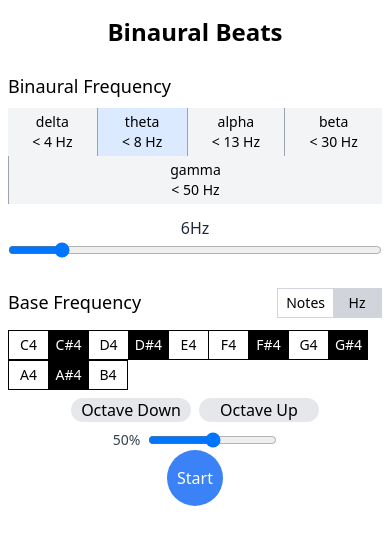
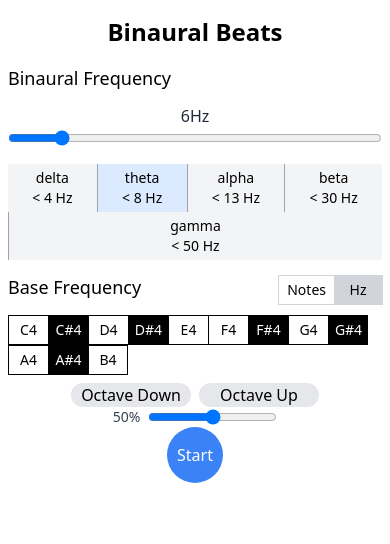
Before and after one commit to Britnell/binaural-beats, a Vue app: page / in a window 390 px wide. Shown: the top 544 px of the page. Built offline with nearby package versions, Linux system fonts and the light colour scheme.

Commit message:
mobile, romve box border + some padding

```diff
--- a/src/App.vue
+++ b/src/App.vue
@@ -2,7 +2,7 @@
 import BinauralWave from "./components/BinauralWave.vue";
 </script>
 <template>
-  <div class="max-w-[650px] mx-auto sm:px-4 mb-20">
+  <div class="max-w-[650px] mx-auto px-2 sm:px-4 mb-20">
     <header class="py-4">
       <h1 class="text-2xl font-bold text-center">Binaural Beats</h1>
     </header>
--- a/src/components/BaseFreqKeys.vue
+++ b/src/components/BaseFreqKeys.vue
@@ -46,7 +46,7 @@ const currentNote = computed(() => {
           v-for="key in keys"
           :key="'#' + key + oct"
           @click="setNote(key, oct)"
-          class="sm:grow w-10 border border-black border-r-0 last:border-r text-sm py-1"
+          class="sm:grow w-10 py-1 border border-black border-r-0 last:border-r text-sm"
           :class="{
             'bg-black text-white': key.includes('#'),
             ' bg-blue-600': `${key}${oct}` === currentNote,
--- a/src/components/BinauralWave.vue
+++ b/src/components/BinauralWave.vue
@@ -143,9 +143,22 @@ const currentBand = computed(() => {
 <template>
   <div class="controls sm:grid grid-cols-[auto_80px] gap-2">
     <div class="row-span-2 xxxmax-w-[550px] space-y-4">
-      <div class="sm:border border-gray-300 p-2 sm:p-4">
-        <div class="flex mb-2 items-center gap-4">
+      <div class="sm:border border-gray-300 sm:p-4">
+        <div class="flex mb-3 items-center gap-4">
           <h2 class="text-lg">Binaural Frequency</h2>
+        </div>
+        <div class="mb-3">
+          <label class="block text-center text-slate-800" for="freqdiff">
+            {{ frequencyDiff }}Hz</label
+          >
+          <input
+            type="range"
+            id="freqdiff"
+            v-model.number="frequencyDiff"
+            min="1"
+            max="40"
+            class="w-full"
+          />
         </div>
         <div class="flex flex-wrap divide-x divide-solid divide-gray-400">
           <div
@@ -165,24 +178,11 @@ const currentBand = computed(() => {
             </div>
           </div>
         </div>
-        <div class="pt-3">
-          <label class="block text-center text-slate-800" for="freqdiff">
-            {{ frequencyDiff }}Hz</label
-          >
-          <input
-            type="range"
-            id="freqdiff"
-            v-model.number="frequencyDiff"
-            min="1"
-            max="40"
-            class="w-full"
-          />
-        </div>
       </div>
-      <div>
+      <div class="sm:border border-gray-300 sm:p-2 relative">
         <TabContainer :tabs="['Notes', 'Hz']">
           <template #header>
-            <h2 class="text-lg sm:px-2">Base Frequency</h2>
+            <h2 class="text-lg leading-tight mb-1">Base Frequency</h2>
           </template>
           <template #Hz>
             <div class="grow grid place-items-center">
--- a/src/components/TabContainer.vue
+++ b/src/components/TabContainer.vue
@@ -13,10 +13,9 @@ const switchTab = (tab: string) => {
 </script>
 
 <template>
-  <div class="sm:border border-gray-300 px-2 sm:px-0">
-    <div class="flex">
+  <div class="">
     <slot name="header"></slot>
-      <div class="ml-auto flex border border-gray-300 w-fit">
+    <div class="absolute -top-px -right-px flex border border-gray-300 w-fit">
       <button
         v-for="tab in props.tabs"
         :key="tab"
@@ -27,8 +26,7 @@ const switchTab = (tab: string) => {
         {{ tab }}
       </button>
     </div>
-    </div>
-    <div class="py-2 sm:px-2">
+    <div class="pt-2 sm:pt-0">
       <template v-for="tab in tabs" :key="tab">
         <div v-show="activeTab === tab" class="sm:min-h-[90px] flex flex-col">
           <slot :name="tab"></slot>
```
Lines whose indentation alone changed are shown as unchanged.
